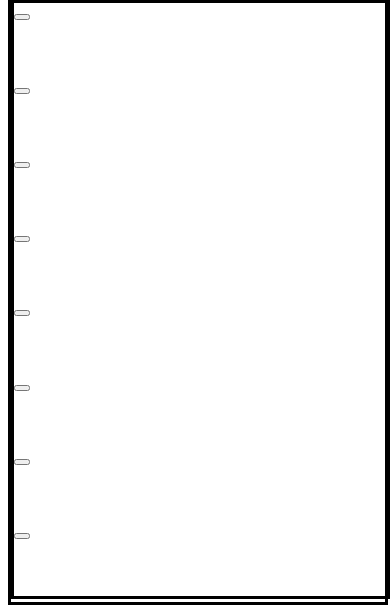
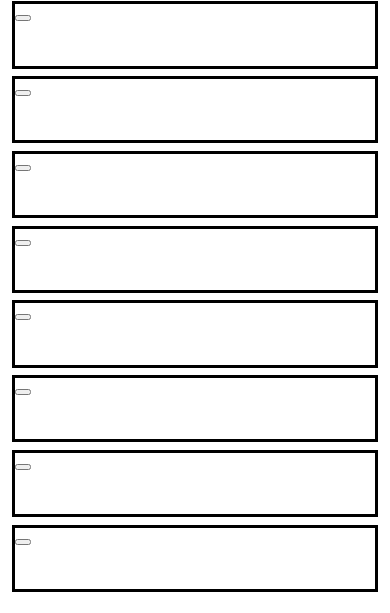
Before and after one commit to deadbelly/be-comp-challenge-1, a plain HTML site: page index.html in a window 390 px wide. Shown: the part 247-860 px from the top of the page. Drawn offline with Linux system fonts and the light colour scheme.

Commit message:
Add usercards to grid and establish breakpoints

```diff
--- a/styles.css
+++ b/styles.css
@@ -14,17 +14,39 @@ body {
 }
 
 main {
-  border: solid;
-  border-color: black;
   height: 82%;
   width: 100%;
 }
 
 .usercards {
-  border: solid;
-  border-color: black;
   display: grid;
   align-self: center;
+  grid-template-columns: 1fr 1fr 1fr 1fr;
   height: 87%;
   width: 100%;
 }
+
+.usercard {
+  border: solid;
+  border-color: black;
+  margin: 1%;
+  min-width: 200px;
+}
+
+@media screen and (max-width: 740px) {
+  .usercards {
+    grid-template-columns: 1fr 1fr 1fr;
+  }
+}
+
+@media screen and (max-width: 550px) {
+  .usercards {
+    grid-template-columns: 1fr 1fr;
+  }
+}
+
+@media screen and (max-width: 400px) {
+  .usercards {
+    grid-template-columns: 1fr;
+  }
+}
```
